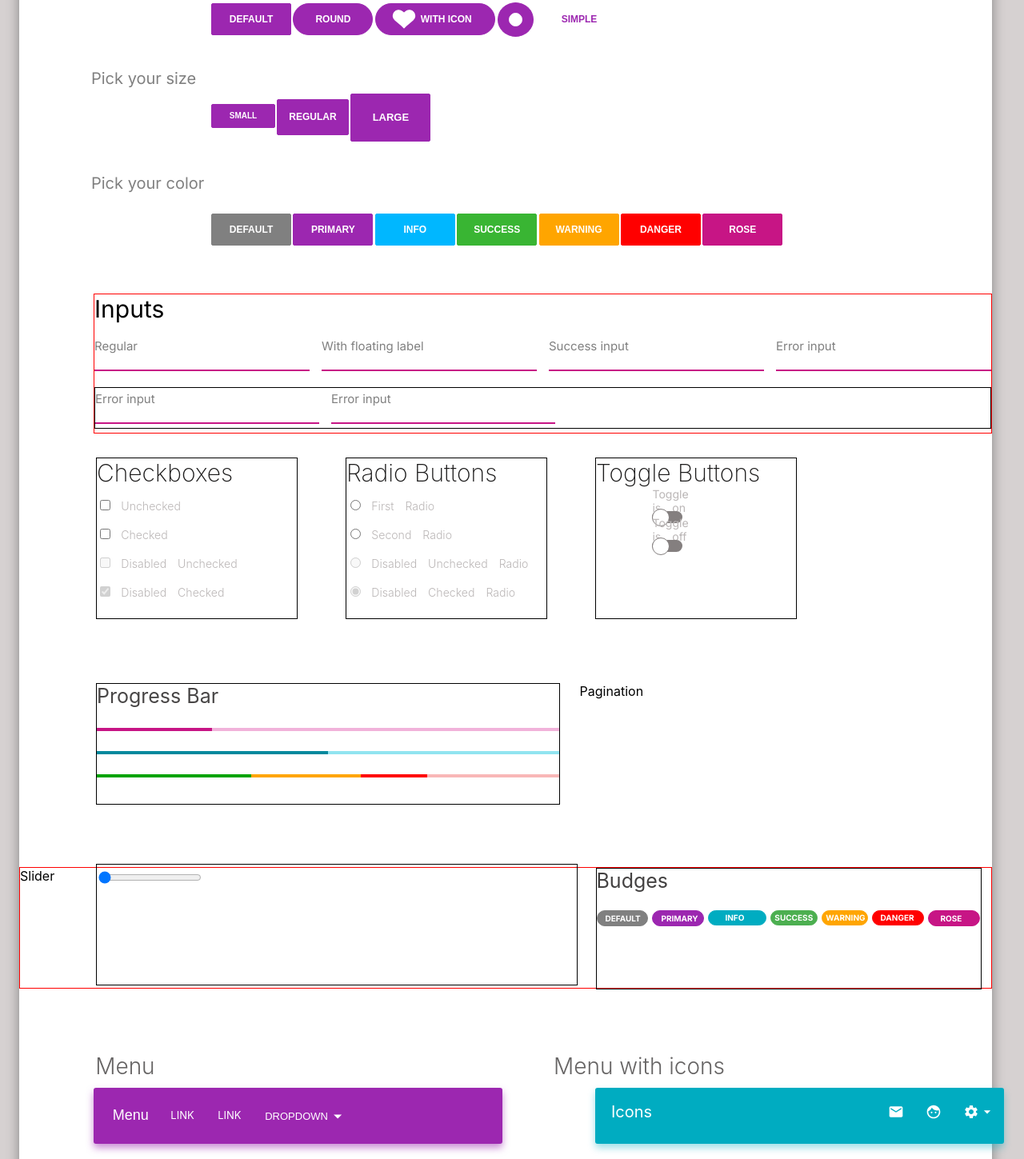
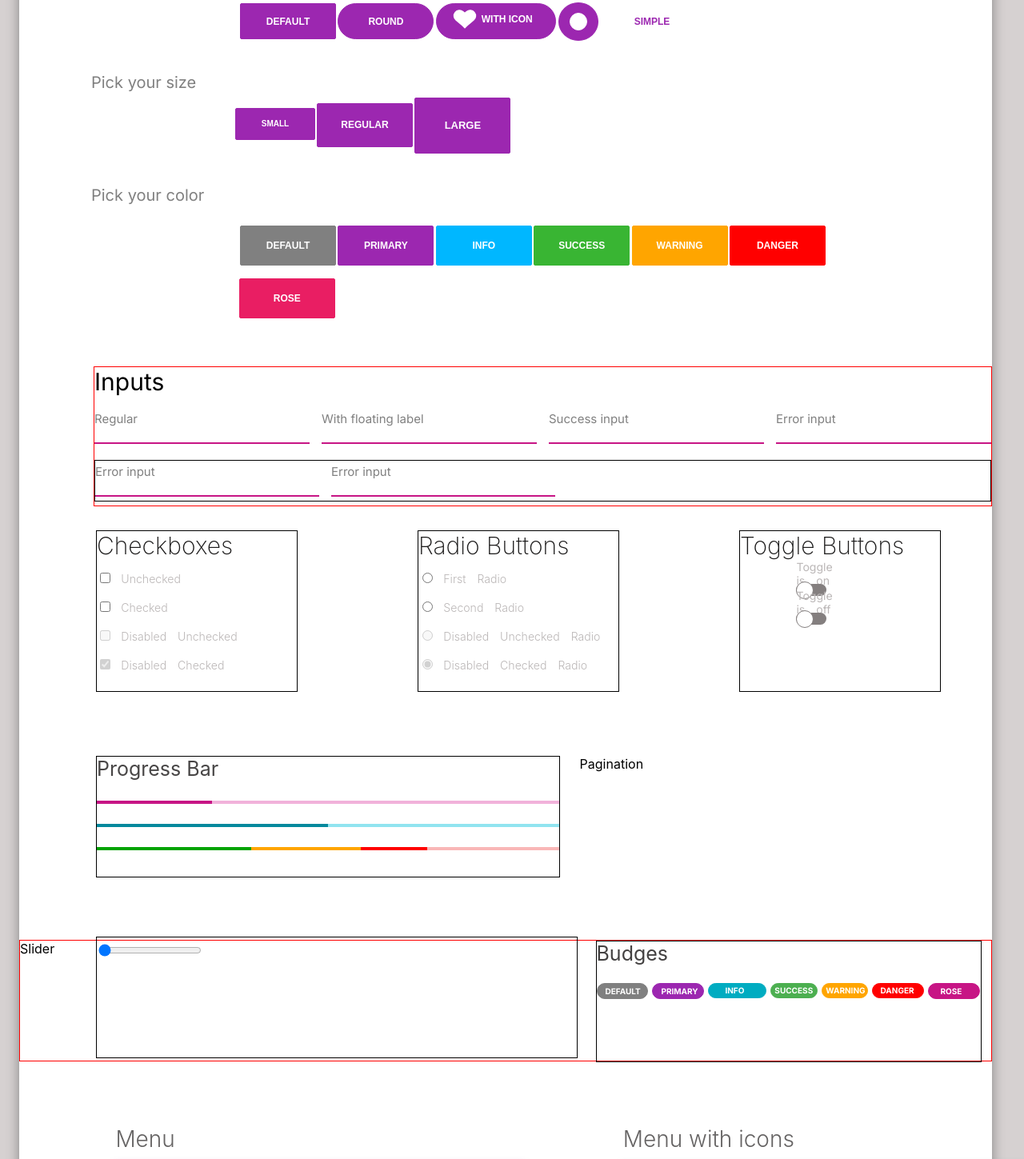
Before and after one commit to luckkalpna/nextjs_material-kit, a React (Create React App) app in the folder nextjs_material-kit/: page / in a window 1280 px wide. Shown: the part 860-2309 px from the top of the page at 80% size. Built offline with nearby package versions, Linux system fonts and the light colour scheme; a web font is replaced by a local one.

Commit message:
Adjust all components

```diff
--- a/nextjs_material-kit/src/App.css
+++ b/nextjs_material-kit/src/App.css
@@ -70,8 +70,9 @@
 }
 
 .btn-default{
-  height: 40px;
-  width: 100px;
+  height: 45px;
+  width: 120px;
+  margin-left: 3em;
   margin-right: .2em;
   color: white;
   font-size: 12px;
@@ -85,8 +86,8 @@
 }
 
 .btn-round{
-  height: 40px;
-  width: 100px;
+  height: 45px;
+  width: 120px;
   margin-right: .2em;
   color: white;
   font-size: 12px;
@@ -102,7 +103,7 @@
 .btn-icon{
   position: relative;
   display: flex;
-  height: 40px;
+  height: 45px;
   width: 150px;
   margin-right: .3em;
   padding-top: 12px;
@@ -150,8 +151,8 @@
   border-radius: 100%;
   background-color: #9c27b0;
   margin-right: .5em;
-  width: 45px;
-  height: 43px;
+  width: 50px;
+  height: 48px;
 }
 .btn-symbol:hover{
   box-shadow: 0 5px 5px #7c4c857e;
@@ -159,8 +160,8 @@
 
 .symbol-heart{
   margin-left: .5em;
-  height: 15px;
-  width: 15px;
+  height: 20px;
+  width: 20px;
   border: 1px solid white;
   border-radius: 100%;
   background: white;
@@ -186,8 +187,8 @@
 }  */
 
 .btn-simple{
-  height: 40px;
-  width: 100px;
+  height: 45px;
+  width: 120px;
   border: none;
   background-color: white;
   color: #9c27b0;
@@ -204,8 +205,9 @@
 }
 
 .btn-small{
-  height: 30px;
-  width: 80px;
+  height: 40px;
+  width: 100px;
+  margin-left: 3em;
   margin-right: .2em;
   color: white;
   font-size: 10px;
@@ -219,8 +221,8 @@
 }
 
 .btn-regular{
-  height: 45px;
-  width: 90px;
+  height: 55px;
+  width: 120px;
   margin-top: -.5em;
   margin-right: .2em;
   color: white;
@@ -235,8 +237,8 @@
 }
 
 .btn-large{
-  height: 60px;
-  width: 100px;
+  height: 70px;
+  width: 120px;
   margin-top: -1em;
   margin-right: .2em;
   color: white;
@@ -251,9 +253,10 @@
 }
 
 .btn-defaul{
-  height: 40px;
-  width: 100px;
+  height: 50px;
+  width: 120px;
   margin-top: .5em;
+  margin-left: 3em;
   margin-right: .2em;
   color: white;
   font-size: 12px;
@@ -268,8 +271,8 @@
 }
 
 .btn-primary{
-  height: 40px;
-  width: 100px;
+  height: 50px;
+  width: 120px;
   margin-top: .5em;
   margin-right: .2em;
   color: white;
@@ -285,8 +288,8 @@
 }
 
 .btn-info{
-  height: 40px;
-  width: 100px;
+  height: 50px;
+  width: 120px;
   margin-top: .5em;
   margin-right: .2em;
   color: white;
@@ -302,8 +305,8 @@
 }
 
 .btn-success{
-  height: 40px;
-  width: 100px;
+  height: 50px;
+  width: 120px;
   margin-top: .5em;
   margin-right: .2em;
   color: white;
@@ -319,8 +322,8 @@
 }
 
 .btn-warning{
-  height: 40px;
-  width: 100px;
+  height: 50px;
+  width: 120px;
   margin-top: .5em;
   margin-right: .2em;
   color: white;
@@ -336,8 +339,8 @@
 }
 
 .btn-danger{
-  height: 40px;
-  width: 100px;
+  height: 50px;
+  width: 120px;
   margin-top: .5em;
   margin-right: .2em;
   color: white;
@@ -353,15 +356,15 @@
 }
 
 .btn-rose{
-  height: 40px;
-  width: 100px;
-  margin-top: .5em;
-  margin-right: .2em;
+  height: 50px;
+  width: 120px;
+  margin-top: 6em;
+  margin-left: -61.3em;
   color: white;
   font-size: 12px;
   font-weight: bold;
-  background-color: mediumvioletred;
-  border: 1px solid mediumvioletred;
+  background-color: #e91e63;
+  border: 1px solid #e91e63;
   border-radius: 2px;
 }
 
@@ -552,7 +555,7 @@
 }
 
 .checkbox{
-  margin-right: 2em;
+  margin-right: 5em;
   height: 200px;
   width: 250px;
   border: 1px solid black;
@@ -570,7 +573,7 @@
 }
 
 .radio{
-  margin-right: 2em;
+  margin-right: 5em;
   height: 200px;
   width: 250px;
   border: 1px solid black;
@@ -910,13 +913,13 @@ input:checked + .slidert:before {
   display: flex;
   color: rgb(102, 100, 100);
   font-weight: 350;
-  margin-left: 3.4em;
+  margin-left: 4.3em;
   margin-bottom: 10px;
   width: 80%;
   font-size: 28px;
 }
 .navbar {
-  margin-left: 5.8em;
+  margin-left: 7.5em;
   height: 70px;
   width: 42%;
   background-color: #9c27b0;
@@ -1011,14 +1014,14 @@ input:checked + .slidert:before {
 }
 
 .menuwithicon-txt{
-  margin-left: 17.8em;
+  margin-left: 20em;
 }
 .menuwithicon{
   display: flex;
   background-color: #00acc1;
   box-shadow: 0 5px 10px 0 #00abc162;
   border-radius: 3px;
-  margin-left: 45em;
+  margin-left: 47em;
   margin-top: -70px;
   height: 70px;
   width: 42%;
@@ -1038,7 +1041,7 @@ input:checked + .slidert:before {
   color: white;
   font-size: 20px;
   margin-top: -32px;
-  margin-left: 17.8em;
+  margin-left: 21.5em;
 }
 .mail-icon:hover{
   background-color: rgba(255, 255, 255, 0.093);
@@ -1051,7 +1054,7 @@ input:checked + .slidert:before {
   padding-top: 11px;
   color: white;
   font-size: 20px;
-  margin-left: 20em;
+  margin-left: 24em;
   margin-top: -44px;
 }
 .face-icon:hover{
@@ -1065,7 +1068,7 @@ input:checked + .slidert:before {
   padding-top: 11px;
   color: white;
   font-size: 20px;
-  margin-left: 22.5em;
+  margin-left: 26.5em;
   margin-top: -42px;
 }
 .setting-icon:hover{
@@ -1102,7 +1105,7 @@ input:checked + .slidert:before {
   margin-top: 1em;
   color: rgb(102, 100, 100);
   font-weight: 350;
-  margin-left: 3.4em;
+  margin-left: 4.2em;
   margin-bottom: 12px;
   font-size: 28px;
 }
@@ -1980,6 +1983,7 @@ input:checked + .slidert:before {
 
 .header1{
   margin-top: 3.5em;
+  margin-left: 2em;
   height: 16px;
   width: 60px;
   font-family: 'Inter';
@@ -2006,6 +2010,7 @@ input:checked + .slidert:before {
 
 .header2{
   margin-top: 3.5em;
+  margin-left: 2.2em;
   height: 16px;
   width: 60px;
   font-family: 'Inter';
@@ -2015,8 +2020,8 @@ input:checked + .slidert:before {
 }
 
 .headertxt2{
-  margin-top: .1em;
-  margin-left: 5.7em;
+  margin-top: .3em;
+  margin-left: 5.8em;
   height: 55px;
   width: 800px;
   font-family: 'Inter';
@@ -2032,6 +2037,7 @@ input:checked + .slidert:before {
 
 .header3{
   margin-top: 3.5em;
+  margin-left: 2.3em;
   height: 16px;
   width: 60px;
   font-family: 'Inter';
@@ -2041,8 +2047,8 @@ input:checked + .slidert:before {
 }
 
 .headertxt3{
-  margin-top: .1em;
-  margin-left: 8.1em;
+  margin-top: .4em;
+  margin-left: 8.3em;
   height: 55px;
   width: 800px;
   font-family: 'Inter';
@@ -2058,6 +2064,7 @@ input:checked + .slidert:before {
 
 .header4{
   margin-top: 3.5em;
+  margin-left: 2.5em;
   height: 16px;
   width: 60px;
   font-family: 'Inter';
@@ -2067,8 +2074,8 @@ input:checked + .slidert:before {
 }
 
 .headertxt4{
-  margin-top: .1em;
-  margin-left: 11.3em;
+  margin-top: .8em;
+  margin-left: 11.8em;
   height: 55px;
   width: 800px;
   font-family: 'Inter';
@@ -2084,6 +2091,7 @@ input:checked + .slidert:before {
 
 .header5{
   margin-top: 3.5em;
+  margin-left: 2.4em;
   height: 16px;
   width: 60px;
   font-family: 'Inter';
@@ -2093,8 +2101,8 @@ input:checked + .slidert:before {
 }
 
 .headertxt5{
-  margin-top: .1em;
-  margin-left: 13.5em;
+  margin-top: 1em;
+  margin-left: 14.5em;
   height: 55px;
   width: 800px;
   font-family: 'Inter';
@@ -2110,6 +2118,7 @@ input:checked + .slidert:before {
 
 .header6{
   margin-top: 3.5em;
+  margin-left: 2.4em;
   height: 16px;
   width: 60px;
   font-family: 'Inter';
@@ -2119,8 +2128,8 @@ input:checked + .slidert:before {
 }
 
 .headertxt6{
-  margin-top: .1em;
-  margin-left: 17em;
+  margin-top: 1.5em;
+  margin-left: 18.5em;
   height: 55px;
   width: 800px;
   font-family: 'Inter';
@@ -2137,6 +2146,7 @@ input:checked + .slidert:before {
 
 .heading1{
   margin-top: 3.5em;
+  margin-left: 2.5em;
   height: 16px;
   width: 60px;
   font-family: 'Inter';
@@ -2147,7 +2157,7 @@ input:checked + .slidert:before {
 
 .headingtxt1{
   margin-top: .1em;
-  margin-left: 4.1em;
+  margin-left: 4.4em;
   height: 65px;
   width: 800px;
   font-family: 'Inter';
@@ -2164,6 +2174,7 @@ input:checked + .slidert:before {
 
 .heading2{
   margin-top: 3.5em;
+  margin-left: 2.5em;
   height: 16px;
   width: 60px;
   font-family: 'Inter';
@@ -2173,8 +2184,8 @@ input:checked + .slidert:before {
 }
 
 .headingtxt2{
-  margin-top: .1em;
-  margin-left: 6.2em;
+  margin-top: .5em;
+  margin-left: 6.9em;
   height: 65px;
   width: 800px;
   font-family: 'Inter';
@@ -2191,6 +2202,7 @@ input:checked + .slidert:before {
 
 .heading3{
   margin-top: 3.5em;
+  margin-left: 2.5em;
   height: 16px;
   width: 60px;
   font-family: 'Inter';
@@ -2200,8 +2212,8 @@ input:checked + .slidert:before {
 }
 
 .headingtxt3{
-  margin-top: .1em;
-  margin-left: 9.4em;
+  margin-top: .5em;
+  margin-left: 10.5em;
   height: 65px;
   width: 800px;
   font-family: 'Inter';
@@ -2218,6 +2230,7 @@ input:checked + .slidert:before {
 
 .heading4{
   margin-top: 3.5em;
+  margin-left: 2.5em;
   height: 16px;
   width: 60px;
   font-family: 'Inter';
@@ -2227,8 +2240,8 @@ input:checked + .slidert:before {
 }
 
 .headingtxt4{
-  margin-top: .1em;
-  margin-left: 11.5em;
+  margin-top: .5em;
+  margin-left: 13em;
   height: 65px;
   width: 800px;
   font-family: 'Inter';
@@ -2245,6 +2258,7 @@ input:checked + .slidert:before {
 
 .paragraph{
   margin-top: 3.5em;
+  margin-left: 2.5em;
   height: 16px;
   width: 60px;
   font-family: 'Inter';
@@ -2254,9 +2268,10 @@ input:checked + .slidert:before {
 }
 
 .para{
-  margin-left: 13.7em;
+  margin-left: 15em;
   text-align: left;
   height: 75px;
+  width: 1000px;
   font-weight: 300;
   color: rgb(158, 155, 155);
   font-size: 15px;
@@ -2269,6 +2284,7 @@ input:checked + .slidert:before {
 
 .muted{
   margin-top: 2em;
+  margin-left: 2.5em;
   height: 16px;
   width: 70px;
   font-family: 'Inter';
@@ -2279,7 +2295,7 @@ input:checked + .slidert:before {
 
 .mutedtxt{
   margin-top: 1em;
-  margin-left: 13.1em;
+  margin-left: 14.2em;
   text-align: left;
   height: 30px;
   font-size: 20px;
@@ -2295,6 +2311,7 @@ input:checked + .slidert:before {
 
 .primary{
   margin-top: 2em;
+  margin-left: 2.5em;
   height: 16px;
   width: 80px;
   font-family: 'Inter';
@@ -2305,7 +2322,7 @@ input:checked + .slidert:before {
 
 .primarytxt{
   margin-top: 1em;
-  margin-left: 12.5em;
+  margin-left: 13.5em;
   text-align: left;
   height: 30px;
   font-size: 20px;
@@ -2321,6 +2338,7 @@ input:checked + .slidert:before {
 
 .infoh{
   margin-top: 2em;
+  margin-left: 2.5em;
   height: 16px;
   width: 80px;
   font-family: 'Inter';
@@ -2331,7 +2349,7 @@ input:checked + .slidert:before {
 
 .infotxt{
   margin-top: 1em;
-  margin-left: 12.5em;
+  margin-left: 13.5em;
   text-align: left;
   height: 30px;
   font-size: 20px;
@@ -2347,6 +2365,7 @@ input:checked + .slidert:before {
 
 .suces{
   margin-top: 2em;
+  margin-left: 2.5em;
   height: 16px;
   width: 80px;
   font-family: 'Inter';
@@ -2357,7 +2376,7 @@ input:checked + .slidert:before {
 
 .sucestxt{
   margin-top: 1em;
-  margin-left: 12.5em;
+  margin-left: 13.5em;
   text-align: left;
   height: 30px;
   font-size: 20px;
@@ -2373,6 +2392,7 @@ input:checked + .slidert:before {
 
 .warn{
   margin-top: 2em;
+  margin-left: 2.5em;
   height: 16px;
   width: 80px;
   font-family: 'Inter';
@@ -2383,7 +2403,7 @@ input:checked + .slidert:before {
 
 .warntxt{
   margin-top: 1em;
-  margin-left: 12.5em;
+  margin-left: 13.5em;
   text-align: left;
   height: 30px;
   font-size: 20px;
@@ -2399,6 +2419,7 @@ input:checked + .slidert:before {
 
 .danger{
   margin-top: 2em;
+  margin-left: 2.5em;
   height: 16px;
   width: 80px;
   font-family: 'Inter';
@@ -2409,7 +2430,7 @@ input:checked + .slidert:before {
 
 .dangertxt{
   margin-top: 1em;
-  margin-left: 12.5em;
+  margin-left: 13.5em;
   text-align: left;
   height: 30px;
   font-size: 20px;
@@ -2425,6 +2446,7 @@ input:checked + .slidert:before {
 
 .smalltag{
   margin-top: 5em;
+  margin-left: 2.5em;
   height: 16px;
   width: 60px;
   font-family: 'Inter';
@@ -2435,13 +2457,13 @@ input:checked + .slidert:before {
 
 .smalltxt1{
   margin-top: 3em;
-  margin-left: 10em;
+  margin-left: 11.1em;
   font-size: 20px;
   color: rgb(97, 96, 96);
 }
 
 .smalltxt2{
-  margin-left: 5em;
+  margin-left: 5.5em;
   margin-top: -2.5em;
   font-size: 40px;
   font-weight: lighter;
@@ -2456,7 +2478,7 @@ input:checked + .slidert:before {
 }
 
 .imagetxt{
-  margin-left: 2.4em;
+  margin-left: 3em;
   font-family: 'Inter';
   color: rgb(69, 68, 68);
   font-weight: 10vw;
@@ -2467,7 +2489,7 @@ input:checked + .slidert:before {
 .imageboxtxt{
   display: flex;
   margin-top: 2em;
-  margin-left: 5.2em;
+  margin-left: 6.8em;
   height: 30px;
 }
 
@@ -2506,7 +2528,7 @@ input:checked + .slidert:before {
 .imagebox{
   display: flex;
   margin-top: 1em;
-  margin-left: 5.1em;
+  margin-left: 7em;
   height: 180px;
 }
 
--- a/nextjs_material-kit/src/App.js
+++ b/nextjs_material-kit/src/App.js
@@ -68,7 +68,6 @@ function App() {
             <button className="btn-success">SUCCESS</button>
             <button className="btn-warning">WARNING</button>
             <button className="btn-danger">DANGER</button>
-            <br />
             <button className="btn-rose">ROSE</button>
           </div>
           {/* ------------------------INPUT FORM----------------------- */}
```
